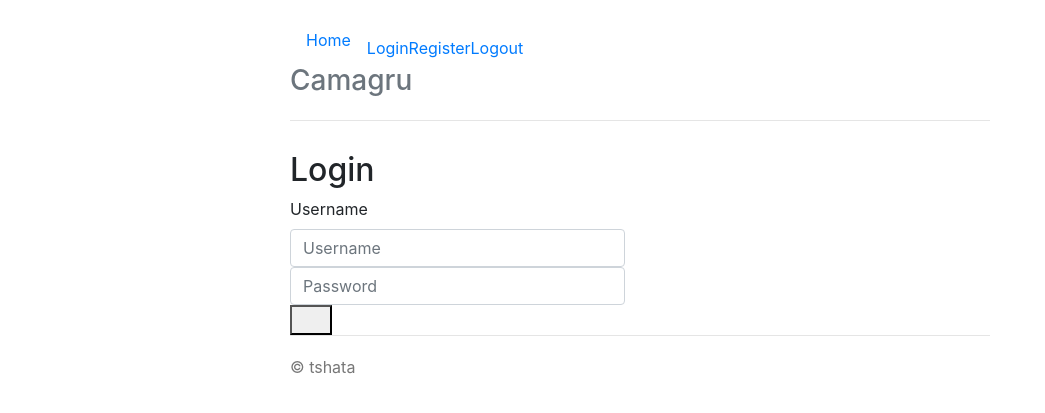
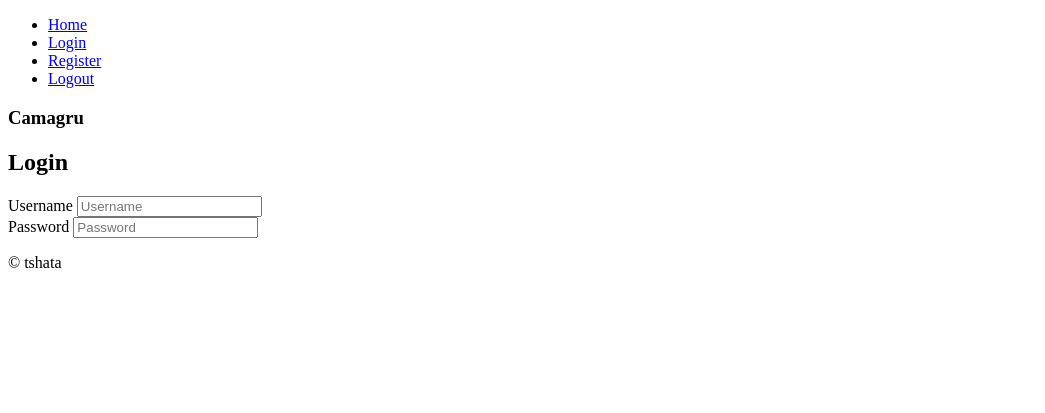
Before and after one commit to tshata/jscamagru, a Node server app: template views/login.handlebars in a window 1280 px wide. Shown: the top 413 px of the page, without its empty margins (0-1045 px from the left). Run offline with Node 20, Linux system fonts and the light colour scheme; the template is opened without the code that fills it, so the values that code supplies are empty; some libraries are stand-ins or nearby versions.

Commit message:
barebones 1.1

```diff
--- a/views/index.handlebars
+++ b/views/index.handlebars
@@ -1,2 +1,2 @@
-<h2 class="page-header">Dashboard</h2>
+<h2 class="page-header">Home</h2>
 <p>Welcome</p>
--- a/views/layouts/layout.handlebars
+++ b/views/layouts/layout.handlebars
@@ -2,8 +2,8 @@
 <html>
 <head>
 	<title>Camagru</title>
-	<link rel="stylesheet" href="css/bootstrap.css">
-	<link rel="stylesheet" href="css/styles.css">
+<!--	<link rel="stylesheet" href="css/bootstrap.css">
+	<link rel="stylesheet" href="css/styles.css"> -->
 </head>
 <body>
 <div class="container">
@@ -12,7 +12,7 @@
        	  <ul class="nav">
 	         <li role="presentation" class="nav-item">
 	         	<a class="nav-link active" href="/">Home</a>
-	         <li>
+	         </li>
 
 	         <li role="presentation" class="nav-item">
 	         	<a class="nav-link"><a href="/users/login">Login</a>
--- a/views/login.handlebars
+++ b/views/login.handlebars
@@ -1,8 +1,10 @@
  <h2 class="page-header">Login</h2>
- <form method="post" action="users/login">
- <form class="form-group">
- 	<label>Username</label>
-      <input type="text" id="login" class="form-control" name="login" placeholder="Username">
-      <input type="text" id="password" class="form-control" name="login" placeholder="Password">
-      <button><type="submit" class="btn btn-default" value="Submit"></button>
-</form>
+
+<div class="form-group">
+    <label>Username</label>
+    <input type="text" class="form-control" placeholder="Username" name="Username">
+  </div>
+  <div class="form-group">
+    <label>Password</label>
+    <input type="text" class="form-control" placeholder="Password" name="Password">
+  </div>
--- a/views/register.handlebars
+++ b/views/register.handlebars
@@ -1,3 +1,4 @@
+<h2 class="page-header">Registration</h2>
 <form method="post" action="/users/register">
    <div class="form-group">
     <label>Name</label>
@@ -19,5 +20,5 @@
     <label>Confirm Password</label>
     <input type="password" class="form-control" placeholder="Password" name="password2">
   </div>
-  <button type="submit" class="btn btn-default">Submit</button>
+  <button type="submit" class="btn btn-default">Register</button>
 </form>
```
Also changed, not shown: README.md.
